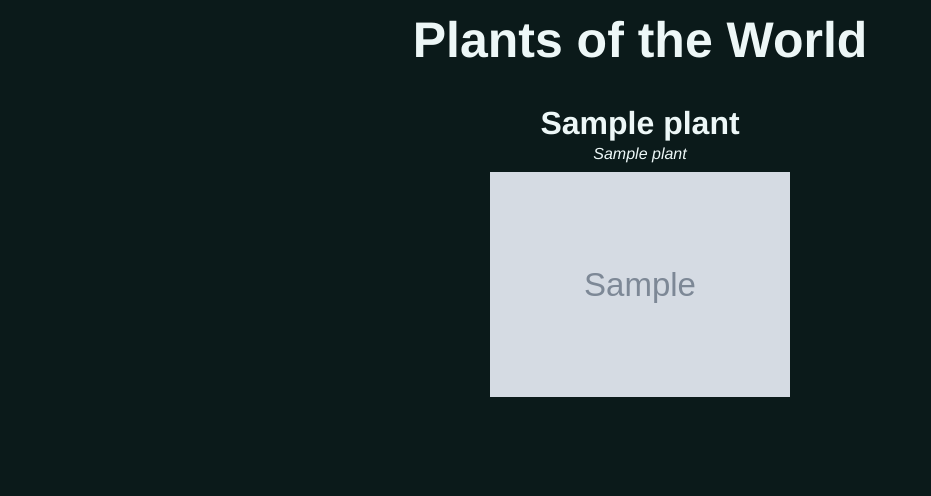
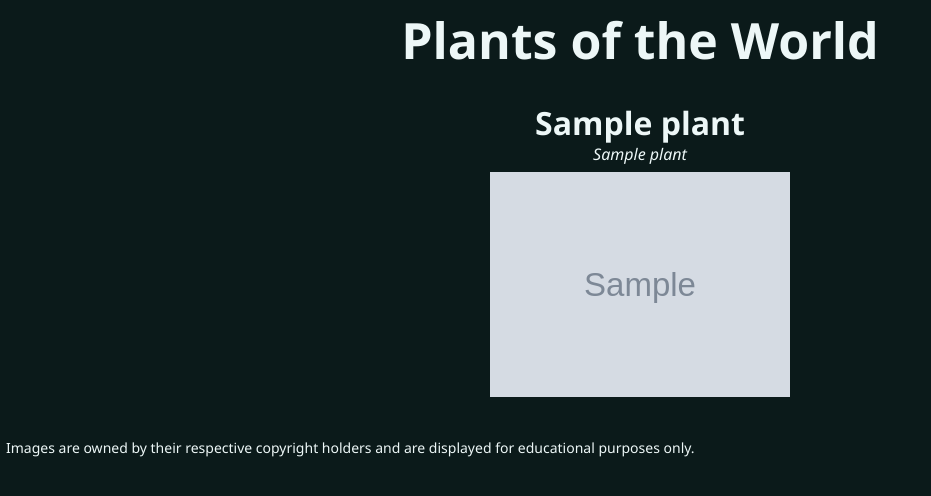
Before and after one commit to tashhhh4/plant-database, a Django app: template app/PlantsPage/templates/plants_page.html in a window 1280 px wide. Shown: the top 496 px of the page, without its empty margins (0-931 px from the left). Run offline with Django 4.2, Linux system fonts and the light colour scheme; the template is opened without the code that fills it: most values are stand-ins (such as "Sample title", 1, 10 or a date in 2020); grey boxes marked "Sample" are stand-in pictures.

Commit message:
Added disclaimer footer and refined the styling a bit.

```diff
--- a/app/PlantsPage/static/plants-page.css
+++ b/app/PlantsPage/static/plants-page.css
@@ -9,17 +9,18 @@ ul, li {
 
 /* PLANTS PAGE */
 body {
-    font-family:'Franklin Gothic Medium', 'Arial Narrow', Arial, sans-serif;
+    font-family: 'Segoe UI', Tahoma, Geneva, Verdana, sans-serif;
     color: #edf7f7;
     background-color: #0b1a1a;
 }
 .plants {
     width: 1200px;
     margin: 0 auto;
+    text-align: center;
+
 }
 .plants h1 {
     font-size: 50px;
-    text-align: center;
     line-height: 80px;
 }
 .plants--list {
@@ -30,18 +31,20 @@ body {
     justify-content: space-evenly;
 }
 .plants--common-name {
-    text-align: center;
     font-size: 32px;
     line-height: 26px;
 }
 .plants--latin-name {
-    text-align: center;
     font-weight: 400;
     font-style: italic;
     line-height: 36px;
 }
 .plants--img {
     max-width: 300px;
+}
+footer {
+    padding: 6px;
+    font-size: 14px;
 }
 
 /* RESPONSIVE FLEX */
--- a/app/PlantsPage/templates/plants_page.html
+++ b/app/PlantsPage/templates/plants_page.html
@@ -27,5 +27,7 @@
   </ul>
 </main>
 
+<footer>Images are owned by their respective copyright holders and are displayed for educational purposes only.</footer>
+
 </body>
 </html>
```
